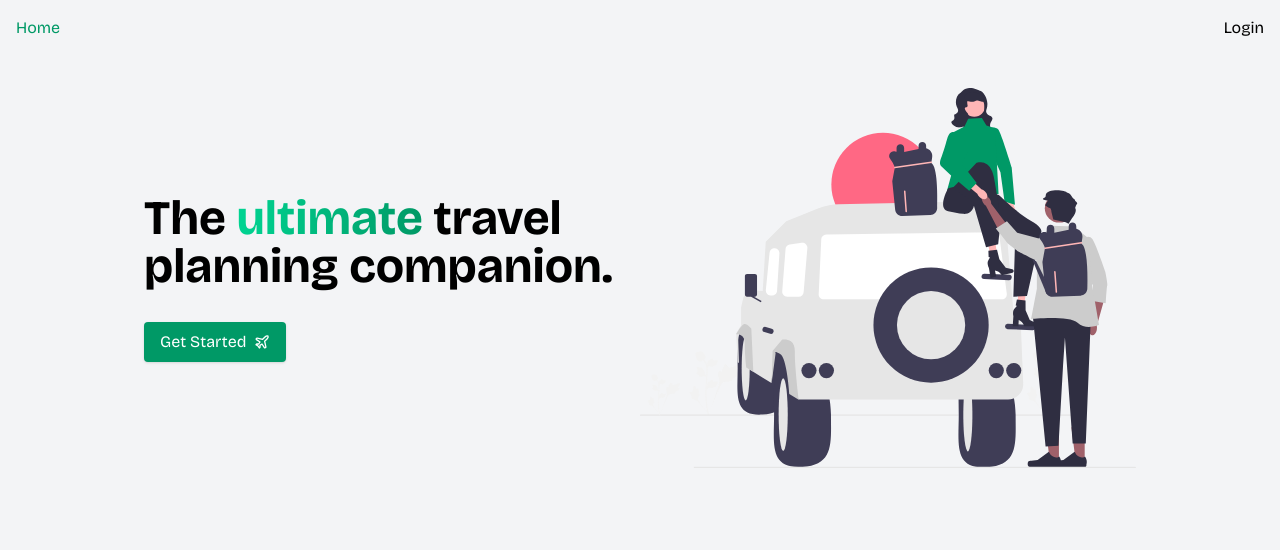
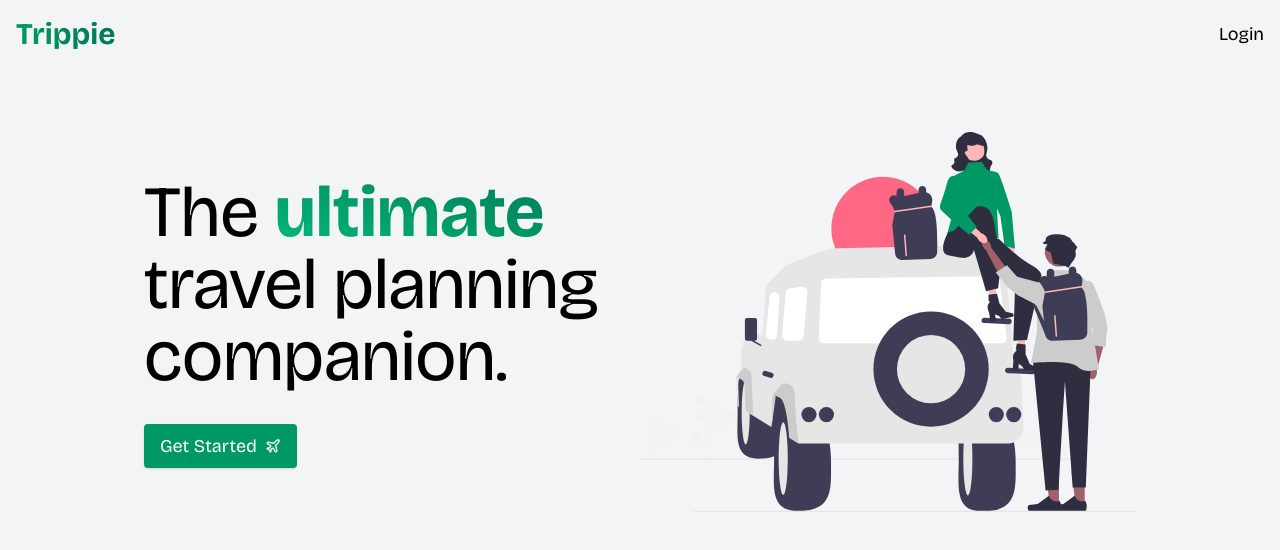
Before and after one commit to HollosJ/trippie, a React (Vite) app in the folder frontend/: page / in a window 1280 px wide. Shown: the top 550 px of the page. Built offline with nearby package versions, Linux system fonts and the light colour scheme.

Commit message:
feat: homepage and nav tweaks

```diff
--- a/frontend/src/components/Nav.tsx
+++ b/frontend/src/components/Nav.tsx
@@ -9,25 +9,7 @@ export default function Nav() {
 
   const isLoggedIn = !!user;
 
-  return (
-    <nav className="text container flex items-center justify-between gap-2 p-4">
-      <div className="flex gap-2">
-        <Link to="/" className="[&.active]:text-primary">
-          Home
-        </Link>
-
-        {isLoggedIn && (
-          <Link to="/trips" className="[&.active]:text-primary">
-            Trips
-          </Link>
-        )}
-      </div>
-
-      <div className="flex gap-2">
-        {isLoggedIn ? (
-          <button
-            onClick={() => {
-              openModal(
+  const logOutModalContent = () => (
     <>
       <p>Are you sure you want to log out?</p>
 
@@ -50,10 +32,29 @@ export default function Nav() {
           Logout
         </button>
       </div>
-                </>,
+    </>
+  );
 
-                'Logout',
-              );
+  return (
+    <nav className="text container flex items-center justify-between gap-2 p-4">
+      <Link
+        to="/"
+        className="from-primary bg-gradient-to-r to-emerald-700 bg-clip-text text-3xl font-bold text-transparent"
+      >
+        Trippie
+      </Link>
+
+      <div className="flex gap-4 text-lg">
+        {isLoggedIn && (
+          <Link to="/trips" className="[&.active]:text-primary">
+            My Trips
+          </Link>
+        )}
+
+        {isLoggedIn ? (
+          <button
+            onClick={() => {
+              openModal(logOutModalContent(), 'Logout');
             }}
           >
             Logout
--- a/frontend/src/routes/index.tsx
+++ b/frontend/src/routes/index.tsx
@@ -8,22 +8,24 @@ export const Route = createFileRoute('/')({
 
 function Index() {
   return (
-    <div className="container my-8 grid items-center md:max-w-screen-lg md:grid-cols-2">
+    <div className="container md:max-w-screen-lg">
+      <div className="my-8 grid items-center md:my-16 md:grid-cols-2">
         <div>
-        <h1 className="text-5xl">
+          <h1 className="text-5xl font-normal md:text-7xl">
             The{' '}
-          <span className="bg-gradient-to-r from-emerald-400 to-emerald-600 bg-clip-text text-transparent">
+            <span className="bg-gradient-to-tr from-emerald-500 to-emerald-700 bg-clip-text font-bold text-transparent">
               ultimate
             </span>{' '}
             travel planning companion.
           </h1>
 
-        <Link to="/login" className="btn btn--primary mt-8">
+          <Link to="/login" className="btn btn--primary mt-8 text-lg">
             Get Started <PlaneIcon className="ml-2 size-4" />
           </Link>
         </div>
 
         <img src={HeroImage} />
       </div>
+    </div>
   );
 }
```
Lines whose indentation alone changed are shown as unchanged.
